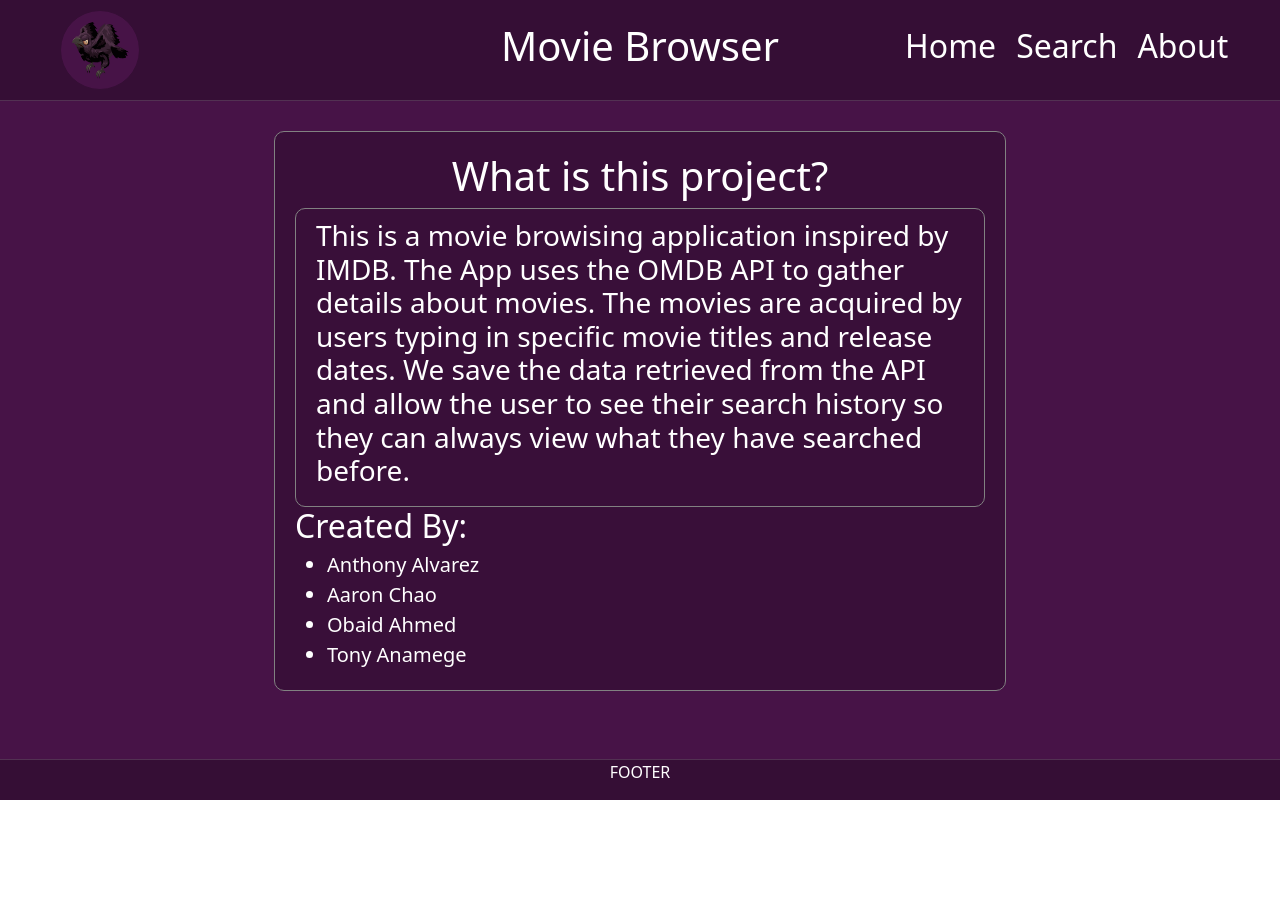
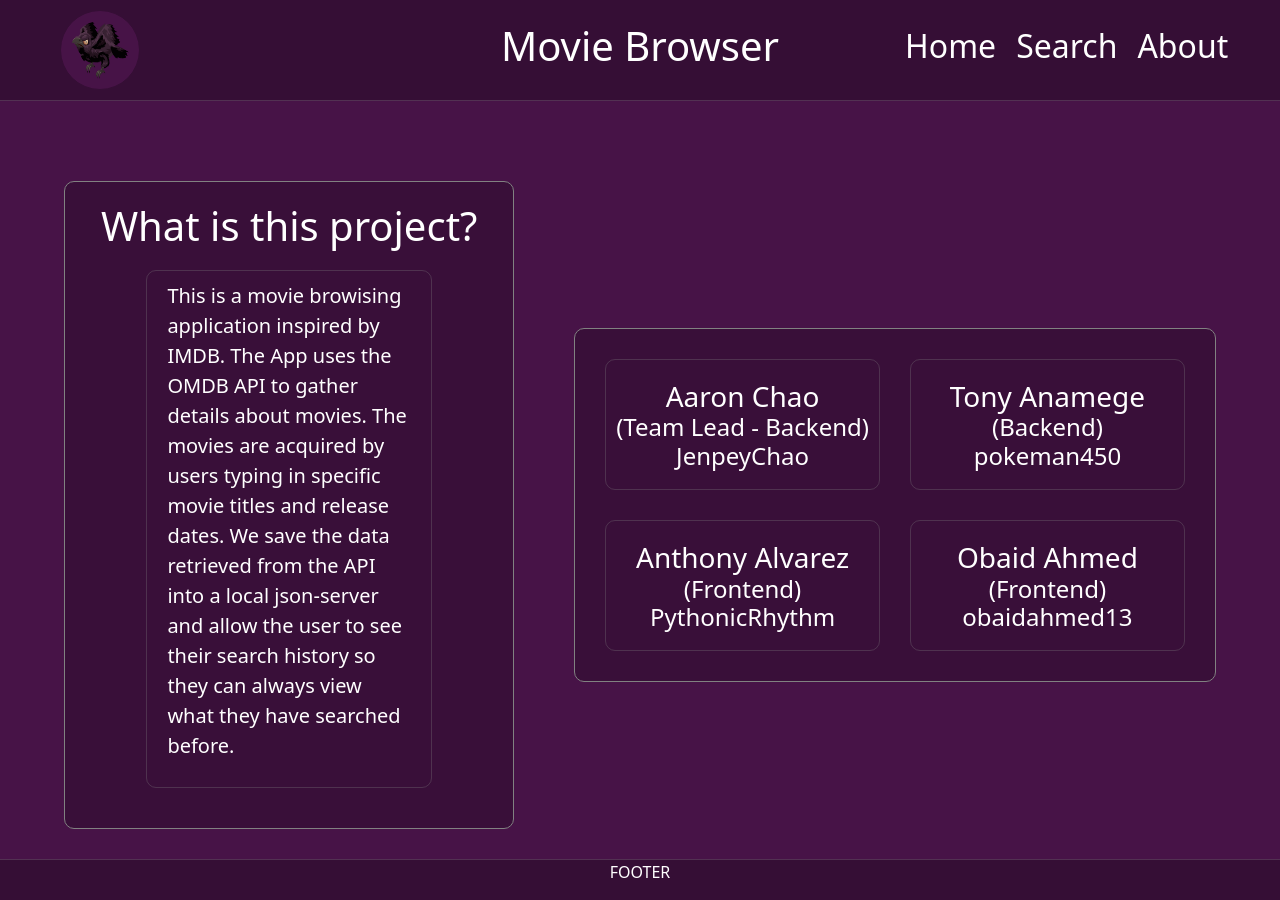
Before and after one commit to JenpeyChao/MovieBrowser, an Angular app: page /about in a window 1280 px wide. Before the commit the page ends 800 px from the top, so only its background shows below. Built offline with nearby package versions, Linux system fonts and the light colour scheme.

Commit message:
about page completed

```diff
--- a/src/app/about/about.component.css
+++ b/src/app/about/about.component.css
@@ -1,38 +1,95 @@
 .about-page {
     display: flex;
-    flex-direction: column;
+    flex-direction: row;
     align-items: center;
     justify-content: center;
-    padding: 30px;
+    padding-top: 80px;
+    padding-bottom: 30px;
+    gap: 60px;
 }
 
 .about-card {
+    display: flex;
+    flex-direction: column;
     border: 1px solid rgb(129, 129, 129);
     background-color: rgba(53, 14, 53, 0.733);
     padding: 20px;
+    padding-bottom: 40px;
     border-radius: 10px;
     transition: ease 0.25s;
-    max-width: 60%;
+    max-width: 450px;
+    gap: 20px;
+}
+
+.about-card:hover {
+    border-radius: 20px;
+    -webkit-transform: scale(1.05);
 }
 
 .text-container {
-    border: 1px solid rgb(129, 129, 129);
+    align-self: center;
+    border: 1px solid rgba(129, 129, 129, 0.308);
     padding: 10px;
     padding-left: 20px;
     padding-right: 20px;
     border-radius: 10px;
     transition: ease 0.25s;
+    width: 70%;
+}
+
+.text-container > p {
+    font-size: 20px;
 }
 
 .text-container:hover {
-    -webkit-transform: scale(1.02);
+    background-color: rgba(44, 12, 44, 0.733);
+    cursor:text;
+    border-radius: 20px;
 }
 
-.list-header {
-    margin-bottom: 5px;
+.github-cards {
+    display: grid;
+    grid-template-columns: 1fr 1fr;
+    border: 1px solid rgb(129, 129, 129);
+    padding: 30px;
+    border-radius: 10px;
+    background-color: rgba(53, 14, 53, 0.733);
+    gap: 30px;
+    transition: ease 0.25s;
 }
 
-.gh-list {
+.github-cards:hover {
+    -webkit-transform: scale(1.05);
+}
+
+.github-user {
+    align-items: center;
+    justify-content: center;
+    text-align: center;
+    border: 1px solid rgba(129, 129, 129, 0.308);
+    padding: 10px;
+    border-radius: 10px;
+    padding-top: 20px;
+    transition: ease 0.25s;
+}
+
+.github-user:hover {
+    background-color: rgba(44, 12, 44, 0.733);
+    border-radius: 20px;
+}
+
+.github-user > h4, h3 {
+    margin: 0px;
+    padding: 0px;
+}
+
+.gh-link {
+    color: white;
+    text-decoration: none;
+    transition: ease 0.25s;
     font-size: 20px;
-    margin: 0px;
 }
+
+.gh-link:hover {
+    text-decoration: underline;
+}
--- a/src/app/about/about.component.html
+++ b/src/app/about/about.component.html
@@ -1,19 +1,34 @@
 <div class="about-page">
     <div class="about-card">
-        <h1 style="text-align: center;">What is this project?</h1>
+        <h1 style="text-align: center; margin: 0px;">What is this project?</h1>
         <div class="text-container">
-            <h3>
+            <p>
                 This is a movie browising application inspired by IMDB. The App uses the OMDB API to gather details about movies.
-                The movies are acquired by users typing in specific movie titles and release dates. We save the data retrieved from the API and allow
+                The movies are acquired by users typing in specific movie titles and release dates. We save the data retrieved from the API into a local json-server and allow
                 the user to see their search history so they can always view what they have searched before.
-            </h3>
+            </p>
         </div>
-        <h2 class="list-header">Created By:</h2>
-        <ul class="gh-list">
-            <li>Anthony Alvarez</li>
-            <li>Aaron Chao</li>
-            <li>Obaid Ahmed</li>
-            <li>Tony Anamege</li>
-        </ul>
+    </div>
+    <div class="github-cards">
+        <div class="github-user">
+            <h3>Aaron Chao</h3>
+            <h4>(Team Lead - Backend)</h4>
+            <a class="gh-link" href="https://github.com/JenpeyChao" target="_blank"><h4>JenpeyChao</h4></a>
+        </div>
+        <div class="github-user">
+            <h3>Tony Anamege</h3>
+            <h4>(Backend)</h4>
+            <a class="gh-link" href="https://github.com/pokeman450" target="_blank"><h4>pokeman450</h4></a>
+        </div>
+        <div class="github-user">
+            <h3>Anthony Alvarez</h3>
+            <h4>(Frontend)</h4>
+            <a class="gh-link" href="https://github.com/PythonicRhythm" target="_blank"><h4>PythonicRhythm</h4></a>
+        </div>
+        <div class="github-user">
+            <h3>Obaid Ahmed</h3>
+            <h4>(Frontend)</h4>
+            <a class="gh-link" href="https://github.com/obaidahmed13" target="_blank"><h4>obaidahmed13</h4></a>
+        </div>
     </div>
 </div>
--- a/src/app/movie-browser/movie-browser.component.html
+++ b/src/app/movie-browser/movie-browser.component.html
@@ -1,3 +1,3 @@
 <div class="movie-display">
-    <app-movie *ngFor="let movie of movieData" title="{{movie.Title}}"></app-movie>
+    <app-movie *ngFor="let movie of prevMovies" title="{{movie.Title}}"></app-movie>
 </div>
```
